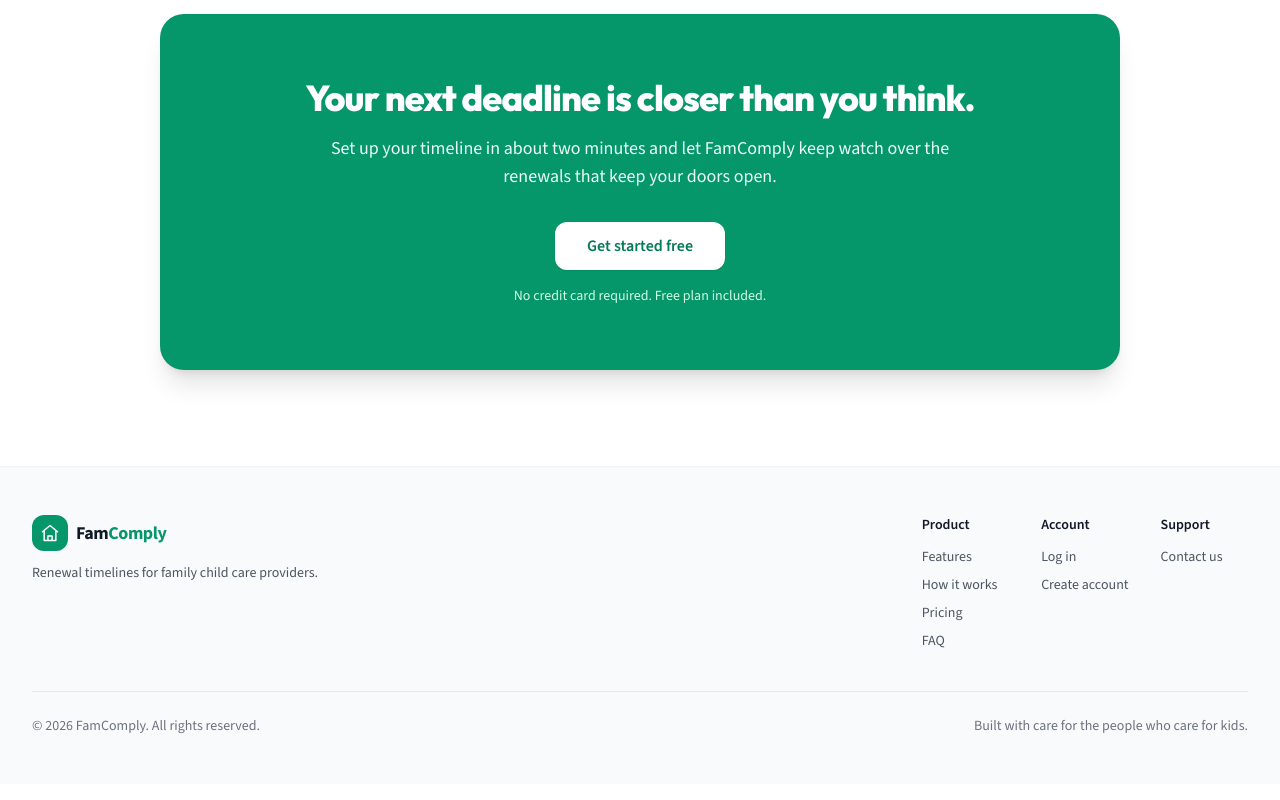
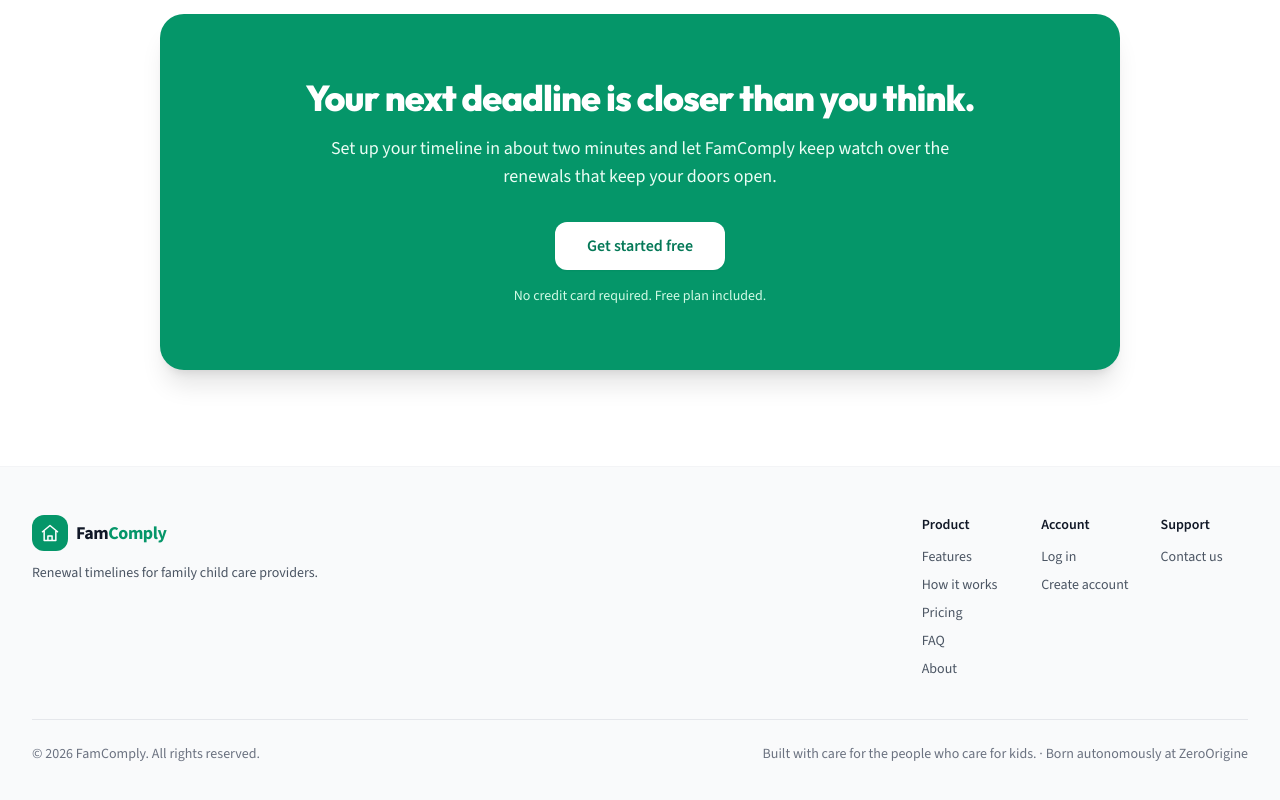
Before and after one commit to ZeroOrigine/zo-famcomply, a Next.js app: page / in a window 1280 px wide. Shown: the part 4800-5600 px from the top of the page. Built offline with nearby package versions, Linux system fonts and the light colour scheme; no server answers.

Commit message:
feat(footer): About link + 'Born autonomously at ZeroOrigine' badge (Cowork 2026-07-15)

```diff
--- a/app/page.tsx
+++ b/app/page.tsx
@@ -482,6 +482,9 @@
                   <li>
                     <Link href="/#faq" className="hover:text-gray-900 dark:hover:text-white">FAQ</Link>
                   </li>
+                  <li>
+                    <Link href="/about" className="hover:text-gray-900 dark:hover:text-white">About</Link>
+                  </li>
                 </ul>
               </div>
               <div>
@@ -507,7 +510,7 @@
           </div>
           <div className="mt-10 flex flex-col items-start justify-between gap-2 border-t border-gray-200 pt-6 text-sm text-gray-500 dark:border-gray-800 dark:text-gray-400 sm:flex-row">
             <p>© {new Date().getFullYear()} FamComply. All rights reserved.</p>
-            <p>Built with care for the people who care for kids.</p>
+            <p>Built with care for the people who care for kids. · <a href="https://zeroorigine.com" className="hover:text-gray-900 dark:hover:text-white">Born autonomously at ZeroOrigine</a></p>
           </div>
         </div>
       </footer>
```
